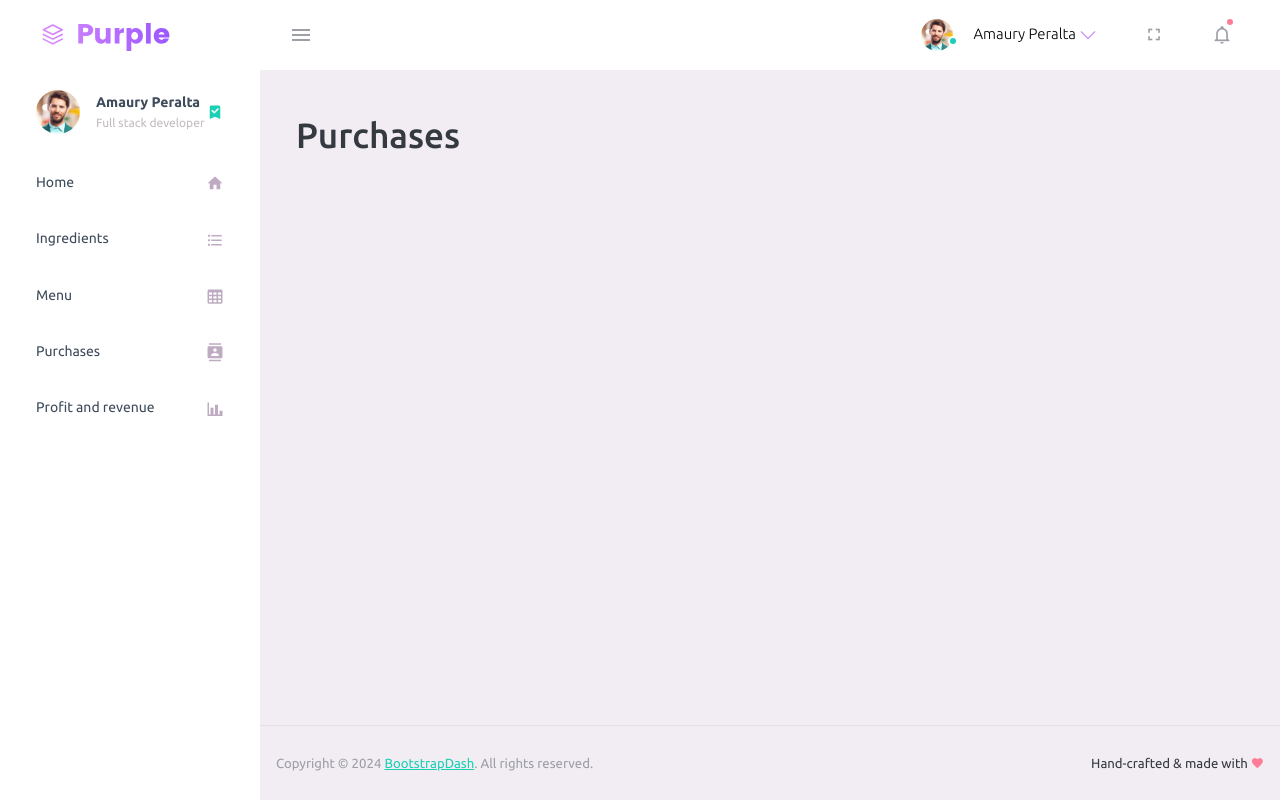
After one commit to amauryperalta28/django-delights, a Django app: page /purchases/ in a window 1280 px wide. The commit adds this page. Run offline with Django 4.2, Linux system fonts and the light colour scheme; some libraries are stand-ins or nearby versions.

Commit message:
Add new side bar views

```diff
--- a/djangodelights/inventory/templates/inventory/base.html
+++ b/djangodelights/inventory/templates/inventory/base.html
@@ -38,14 +38,7 @@
             <span class="mdi mdi-menu"></span>
           </button>
           <div class="search-field d-none d-md-block">
-            <form class="d-flex align-items-center h-100" action="#">
-              <div class="input-group">
-                <div class="input-group-prepend bg-transparent">
-                  <i class="input-group-text border-0 mdi mdi-magnify"></i>
-                </div>
-                <input type="text" class="form-control bg-transparent border-0" placeholder="Search projects">
-              </div>
-            </form>
+
           </div>
           <ul class="navbar-nav navbar-nav-right">
             <li class="nav-item nav-profile dropdown">
@@ -143,13 +136,13 @@
               </a>
             </li>
             <li class="nav-item">
-              <a class="nav-link" href="../../index.html">
+              <a class="nav-link" href="{% url 'index' %}">
                 <span class="menu-title">Home</span>
                 <i class="mdi mdi-home menu-icon"></i>
               </a>
             </li>
             <li class="nav-item">
-              <a class="nav-link" data-bs-toggle="collapse" href="#forms" aria-expanded="false" aria-controls="forms">
+              <a class="nav-link" data-bs-toggle="collapse" href="{% url 'ingredients' %}" aria-expanded="false" aria-controls="forms">
                 <span class="menu-title">Ingredients</span>
                 <i class="mdi mdi-format-list-bulleted menu-icon"></i>
               </a>
@@ -162,7 +155,7 @@
               </div>
             </li>
             <li class="nav-item">
-              <a class="nav-link" data-bs-toggle="collapse" href="#tables" aria-expanded="false" aria-controls="tables">
+              <a class="nav-link" data-bs-toggle="collapse" href="{% url 'menu' %}" aria-expanded="false" aria-controls="tables">
                 <span class="menu-title">Menu</span>
                 <i class="mdi mdi-table-large menu-icon"></i>
               </a>
@@ -175,7 +168,7 @@
               </div>
             </li>
             <li class="nav-item">
-              <a class="nav-link" data-bs-toggle="collapse" href="#icons" aria-expanded="false" aria-controls="icons">
+              <a class="nav-link" data-bs-toggle="collapse" href="{% url 'purchases' %}" aria-expanded="false" aria-controls="icons">
                 <span class="menu-title">Purchases</span>
                 <i class="mdi mdi-contacts menu-icon"></i>
               </a>
@@ -189,7 +182,7 @@
             </li>
 
             <li class="nav-item">
-              <a class="nav-link" data-bs-toggle="collapse" href="#charts" aria-expanded="false" aria-controls="charts">
+              <a class="nav-link" data-bs-toggle="collapse" href="{% url 'profit_revenue' %}" aria-expanded="false" aria-controls="charts">
                 <span class="menu-title">Profit and revenue</span>
                 <i class="mdi mdi-chart-bar menu-icon"></i>
               </a>
--- /dev/null
+++ b/djangodelights/inventory/templates/inventory/ingredients.html
@@ -0,0 +1,5 @@
+{% extends 'inventory/base.html' %}
+
+{% block content %}
+<h1>Ingredients</h1>
+{% endblock %}
--- /dev/null
+++ b/djangodelights/inventory/templates/inventory/menu.html
@@ -0,0 +1,5 @@
+{% extends 'inventory/base.html' %}
+
+{% block content %}
+<h1>Menu</h1>
+{% endblock %}
--- /dev/null
+++ b/djangodelights/inventory/templates/inventory/profit_revenue.html
@@ -0,0 +1,5 @@
+{% extends 'inventory/base.html' %}
+
+{% block content %}
+<h1>Profit and revenue</h1>
+{% endblock %}
--- /dev/null
+++ b/djangodelights/inventory/templates/inventory/purchases.html
@@ -0,0 +1,5 @@
+{% extends 'inventory/base.html' %}
+
+{% block content %}
+<h1>Purchases</h1>
+{% endblock %}
--- a/djangodelights/inventory/urls.py
+++ b/djangodelights/inventory/urls.py
@@ -3,4 +3,8 @@ from . import views
 
 urlpatterns = [
     path('', views.index, name='index'),
+    path('ingredients/', views.ingredients, name='ingredients'),
+    path('menu/', views.menu, name='menu'),
+    path('purchases/', views.purchases, name='purchases'),
+    path('profit_revenue/', views.profit_revenue, name='profit_revenue'),
 ]
--- a/djangodelights/inventory/views.py
+++ b/djangodelights/inventory/views.py
@@ -4,3 +4,15 @@ from django.shortcuts import render
 
 def index(request):
     return render(request, 'inventory/index.html')
+
+def ingredients(request):
+    return render(request, 'inventory/ingredients.html')
+
+def menu(request):
+    return render(request, 'inventory/menu.html')
+
+def purchases(request):
+    return render(request, 'inventory/purchases.html')
+
+def profit_revenue(request):
+    return render(request, 'inventory/profit_revenue.html')
```
